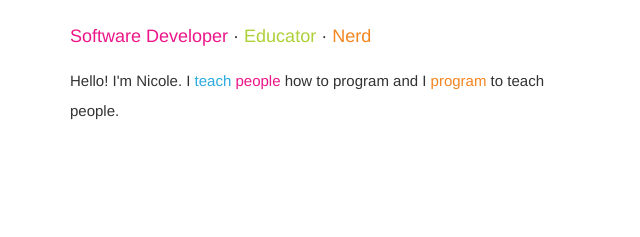
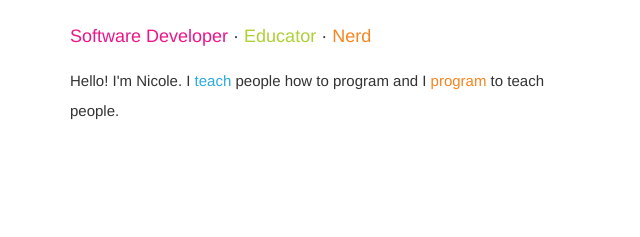
Before and after one commit to nicolethenerd/nicolethenerd.github.io, a plain HTML site: page index.html in a window 1280 px wide. Shown: the part 133-370 px from the top of the page, 320-960 px from the left. Drawn offline with nearby package versions, Linux system fonts and the light colour scheme; files that its build step writes are made by us from their sources; files whose address does not match are found by name.

Commit message:
Update index.html

```diff
--- a/index.html
+++ b/index.html
@@ -53,7 +53,7 @@
             <!--  - a developer of <a href="http://www.amplify.com">educational software</a> and an <a href="http://www.nycda.com">educator</a> of future developers. -->
             <section class="page about">
                 <p>Hello! I'm Nicole.
-                I <a class="blue" href="http://www.nycda.com">teach</a> <a class="pink" href="http://thelare.org">people</a> how to program and I <a class="orange" href="https://www.google.com/edu/expeditions/">program</a> to teach people.
+                I <a class="blue" href="http://www.nycda.com">teach</a> people how to program and I <a class="orange" href="https://www.google.com/edu/expeditions/">program</a> to teach people.
                 </p>
             </section>
 
```
